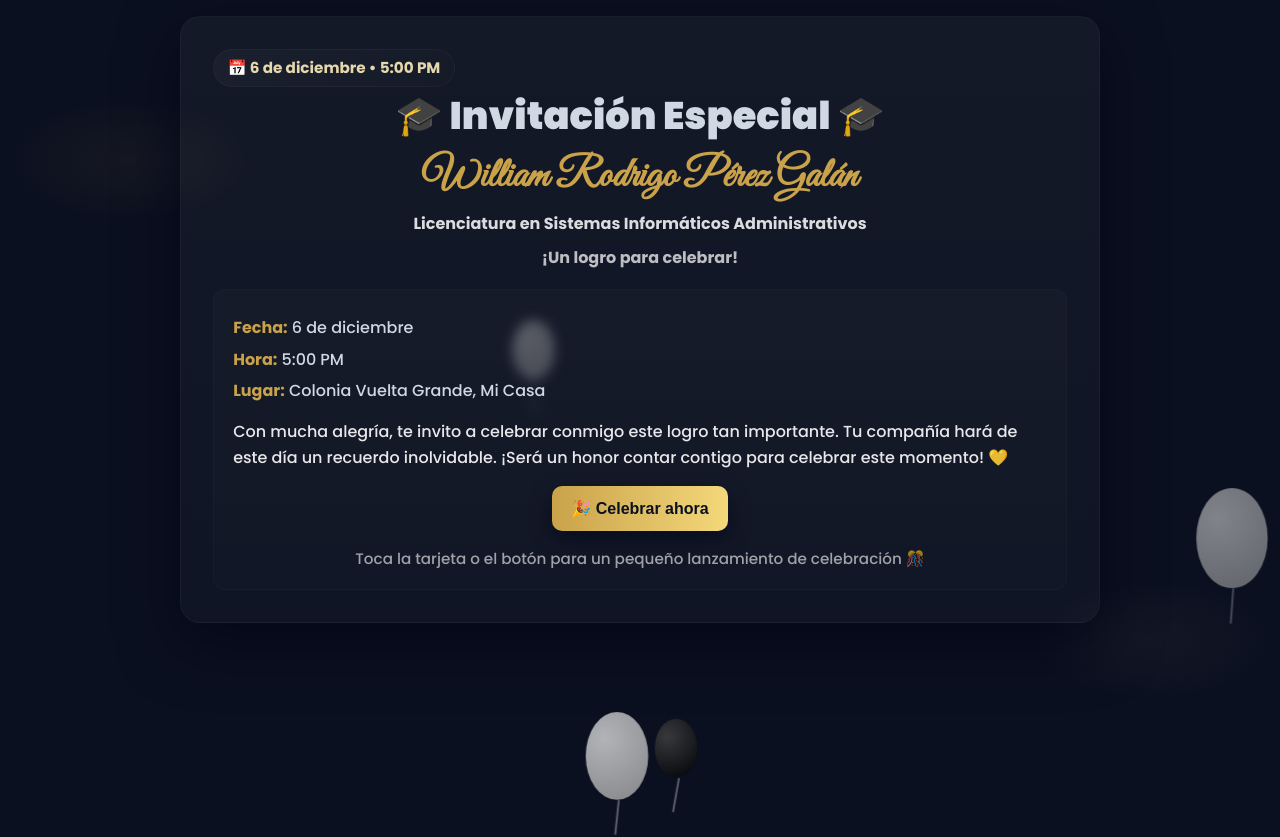
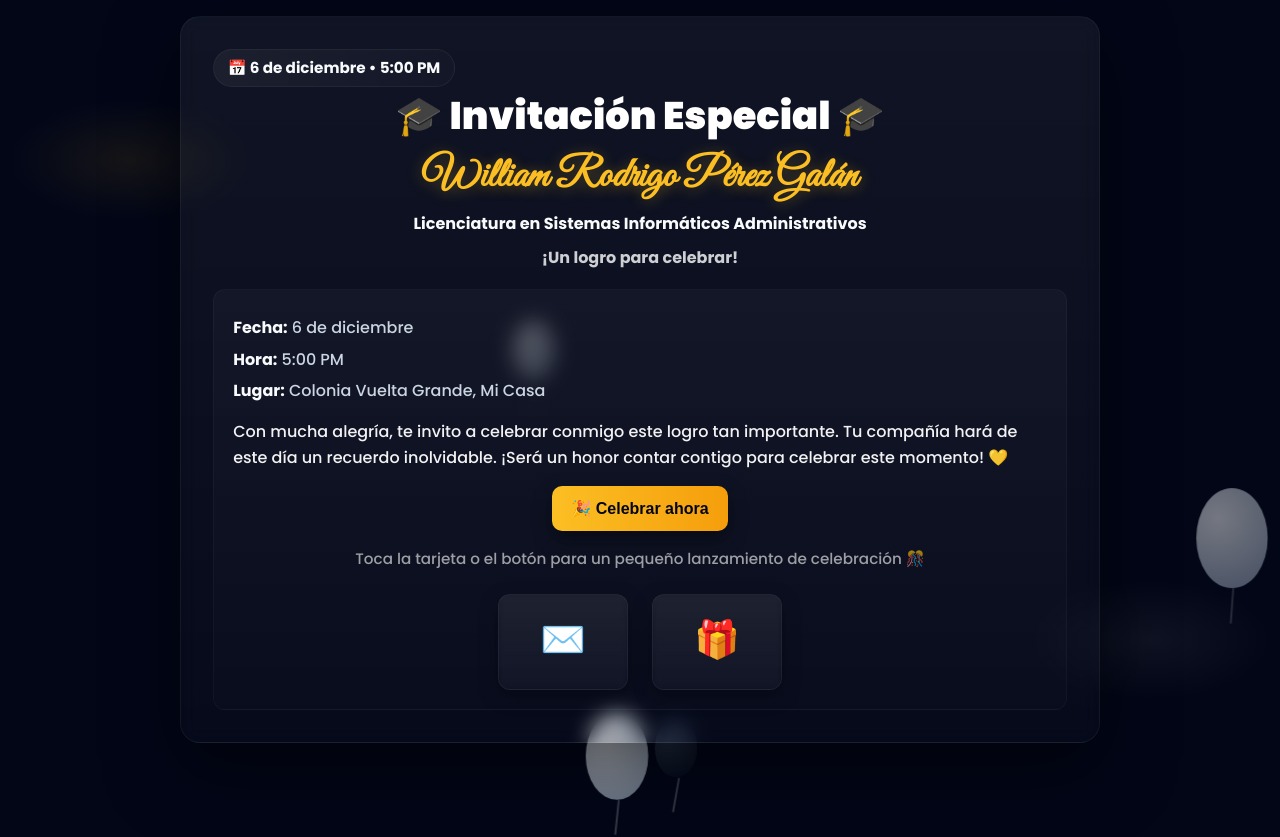
Before and after one commit to PerezWilliam22/invitacion_graduacion, a plain HTML site: page index.html in a window 1280 px wide. Shown: the top 837 px of the page. Drawn offline with nearby package versions, Linux system fonts and the light colour scheme.

Commit message:
Update index.html
mejoras en color iconos de regalo

```diff
--- a/index.html
+++ b/index.html
@@ -10,11 +10,17 @@
 
 <style>
 :root {
-  --bg:#0b1020;
-  --panel:#0f1724cc;
-  --gold:#c9a24a;
-  --accent:#e6d8ad;
-  --muted:#cfd8e3;
+  /* --- NUEVA PALETA MODERNA --- */
+  /* Fondo más oscuro y rico */
+  --bg: #020617;
+  /* Paneles con un tono azul más limpio */
+  --panel: rgba(15, 23, 42, 0.85);
+  /* Dorado más eléctrico y vibrante */
+  --gold: #FBBF24;
+  /* Acento casi blanco para mayor nitidez */
+  --accent: #F8FAFC;
+  /* Texto secundario más gris-azulado limpio */
+  --muted: #CBD5E1;
 }
 
 * { box-sizing: border-box; margin: 0; padding: 0; }
@@ -22,8 +28,9 @@
 body {
   font-family: 'Poppins', system-ui, sans-serif;
   background:
-    radial-gradient(1200px 600px at 10% 20%, rgba(201,162,74,0.06), transparent 10%),
-    radial-gradient(1000px 500px at 90% 80%, rgba(230,216,173,0.04), transparent 12%),
+    /* Gradientes ajustados a los nuevos colores */
+    radial-gradient(1200px 600px at 10% 20%, rgba(251, 191, 36, 0.08), transparent 10%),
+    radial-gradient(1000px 500px at 90% 80%, rgba(248, 250, 252, 0.05), transparent 12%),
     var(--bg);
   color: var(--muted);
   padding: 1rem;
@@ -39,12 +46,13 @@ body {
 
 .card {
   width: 100%;
-  background: linear-gradient(180deg, rgba(255,255,255,0.04), rgba(255,255,255,0.025));
+  /* Fondo de tarjeta más cristalino */
+  background: linear-gradient(180deg, rgba(255,255,255,0.06), rgba(255,255,255,0.02));
   border-radius: 20px;
   padding: 2rem;
-  backdrop-filter: blur(6px);
-  box-shadow: 0 20px 60px rgba(2,6,23,0.7);
-  border: 1px solid rgba(255,255,255,0.03);
+  backdrop-filter: blur(10px); /* Un poco más de desenfoque */
+  box-shadow: 0 25px 70px rgba(0,0,0,0.5); /* Sombra más profunda y moderna */
+  border: 1px solid rgba(255,255,255,0.05);
   position: relative;
   overflow: visible;
   z-index: 10;
@@ -58,17 +66,17 @@ body {
   gap: .6rem;
   padding: .4rem .85rem;
   border-radius: 999px;
-  background: linear-gradient(90deg, rgba(255,255,255,0.03), rgba(255,255,255,0.01));
+  background: linear-gradient(90deg, rgba(255,255,255,0.05), rgba(255,255,255,0.02));
   color: var(--accent);
   font-weight: 700;
   font-size: .95rem;
-  border: 1px solid rgba(255,255,255,0.03);
+  border: 1px solid rgba(255,255,255,0.05);
 }
 
 .title {
   font-size: clamp(1.5rem, 4vw, 2.4rem);
   font-weight: 900;
-  color: var(--muted);
+  color: #ffffff; /* Título principal en blanco puro para contraste */
   margin: 0;
   text-align: center;
 }
@@ -78,27 +86,81 @@ body {
   color: var(--gold);
   font-size: clamp(1.8rem, 5vw, 2.6rem);
   margin-top: .25rem;
+  /* Sutil brillo en el texto dorado */
+  text-shadow: 0 2px 15px rgba(251, 191, 36, 0.3);
 }
 
-.degree { text-align: center; margin-top: .5rem; color: rgba(255,255,255,0.85); font-weight: 600; }
-.subtitle { color: rgba(255,255,255,0.72); font-weight: 600; margin-top: .55rem; text-align: center; display: block; }
+.degree { text-align: center; margin-top: .5rem; color: var(--accent); font-weight: 600; }
+.subtitle { color: rgba(255,255,255,0.8); font-weight: 600; margin-top: .55rem; text-align: center; display: block; }
 
 .content { display: flex; gap: 2rem; margin-top: 1.2rem; align-items: flex-start; flex-wrap: wrap; }
 .leftCol { flex: 1; min-width: 280px; }
-.panel { background: linear-gradient(180deg, rgba(255,255,255,0.02), rgba(255,255,255,0.01)); border-radius: 12px; padding: 1.2rem; border: 1px solid rgba(255,255,255,0.02); }
+.panel { background: linear-gradient(180deg, rgba(255,255,255,0.03), rgba(255,255,255,0.01)); border-radius: 12px; padding: 1.2rem; border: 1px solid rgba(255,255,255,0.03); }
 
 .info p { margin: .4rem 0; font-size: 1rem; color: var(--muted); }
-.info p strong { color: var(--gold); font-weight: 700; }
+.info p strong { color: var(--accent); font-weight: 700; }
 
-.message { margin-top: 1rem; line-height: 1.6; color: rgba(255,255,255,0.9); font-size: clamp(0.95rem, 2vw, 1rem); }
+.message { margin-top: 1rem; line-height: 1.6; color: rgba(255,255,255,0.95); font-size: clamp(0.95rem, 2vw, 1rem); }
 .cta { display: flex; gap: .6rem; flex-wrap: wrap; margin-top: 1rem; justify-content: center; }
 
-.btn { border: 0; padding: .8rem 1.2rem; border-radius: 10px; font-weight: 700; cursor: pointer; box-shadow: 0 8px 20px rgba(2,6,23,0.6); transition: transform .2s; font-size: 1rem; }
-.btn:hover { transform: scale(1.05); }
-.btn.primary { background: linear-gradient(90deg, var(--gold), #f4d87a); color: #081021; }
+.btn { border: 0; padding: .8rem 1.2rem; border-radius: 10px; font-weight: 700; cursor: pointer; box-shadow: 0 8px 20px rgba(0,0,0,0.4); transition: transform .2s, box-shadow .2s; font-size: 1rem; }
+.btn:hover { transform: scale(1.05); box-shadow: 0 12px 25px rgba(251, 191, 36, 0.3); }
+.btn.primary {
+  /* Gradiente dorado más vibrante */
+  background: linear-gradient(90deg, var(--gold), #f59e0b);
+  color: #020617;
+}
 .btn.ghost { background: transparent; border: 1px solid rgba(255,255,255,0.06); color: var(--muted); }
 
 .footerNote { margin-top: 1rem; color: rgba(255,255,255,0.6); font-size: .95rem; text-align: center; }
+
+/* 🎁 Opciones de regalo */
+.gift-section {
+  margin-top: 1.5rem;
+  text-align: center;
+}
+
+.gift-section h3 {
+  color: var(--gold);
+  font-size: 1.2rem;
+  margin-bottom: .7rem;
+  font-weight: 700;
+}
+
+.gift-options {
+  display: flex;
+  justify-content: center;
+  gap: 1.5rem;
+  flex-wrap: wrap;
+}
+
+.gift {
+  display: flex;
+  flex-direction: column;
+  align-items: center;
+  background: linear-gradient(180deg, rgba(255,255,255,0.04), rgba(255,255,255,0.01));
+  padding: 1rem .8rem;
+  border-radius: 12px;
+  width: 130px;
+  border: 1px solid rgba(255,255,255,0.05);
+  backdrop-filter: blur(3px);
+  box-shadow: 0 6px 20px rgba(0,0,0,0.3);
+  transition: transform .2s, border-color .2s;
+}
+
+.gift:hover { transform: scale(1.06); border-color: var(--gold); }
+
+.gift .icon {
+  font-size: 2.3rem;
+  margin-bottom: .4rem;
+}
+
+.gift p {
+  color: var(--muted);
+  font-weight: 600;
+  margin: 0;
+  font-size: .95rem;
+}
 
 /* Globos con cinta ondulante */
 .balloon {
@@ -118,14 +180,14 @@ body {
   left:50%;
   width:2px;
   height:35px;
-  background: rgba(255,255,255,0.4);
+  background: rgba(255,255,255,0.3);
   border-radius:1px;
   transform: translateX(-50%);
   animation: ribbonWave 2s ease-in-out infinite alternate;
 }
 
 @keyframes floatUp {
-  0% { transform: translateY(0) scale(1); opacity: 1; }
+  0% { transform: translateY(0) scale(1); opacity: 0.8; }
   100% { transform: translateY(-110vh) scale(1.05); opacity: 0; }
 }
 
@@ -177,7 +239,20 @@ body {
           <div class="cta">
             <button class="btn primary" id="confettiBtn">🎉 Celebrar ahora</button>
           </div>
+
           <div class="footerNote">Toca la tarjeta o el botón para un pequeño lanzamiento de celebración 🎊</div>
+
+          <div class="gift-section">
+            <div class="gift-options">
+              <div class="gift">
+                <div class="icon">✉️</div>
+                </div>
+                  <div class="gift">
+                <div class="icon">🎁</div>
+                </div>
+            </div>
+          </div>
+
         </div>
       </div>
     </div>
@@ -191,12 +266,18 @@ document.addEventListener("DOMContentLoaded", () => {
   const card = document.querySelector(".card");
   const decor = document.querySelector(".decor");
 
-  // 🎉 Confeti
-  const launch = () => confetti({ particleCount: 180, spread: 100, origin: { y: 0.6 } });
+  // 🎉 Confeti con colores MODERNOS (el que te gustó)
+  const launch = () => confetti({
+      particleCount: 180,
+      spread: 120,
+      origin: { y: 0.6 },
+      colors: ['#FBBF24', '#F59E0B', '#ffffff', '#CBD5E1'], // Paleta nueva
+      ticks: 250
+  });
   card.addEventListener("click", launch);
   confettiBtn.addEventListener("click", launch);
 
-  // 🎈 Globos flotantes con colores de graduación
+  // 🎈 Globos flotantes con colores ACTUALIZADOS
   function createBalloon() {
     const balloon = document.createElement("div");
     balloon.classList.add("balloon");
@@ -206,13 +287,16 @@ document.addEventListener("DOMContentLoaded", () => {
     balloon.style.left = Math.random() * 100 + "%";
 
     const colors = [
-      "radial-gradient(circle at 30% 30%, #ffd86f, #c9a24a)", // dorado
-      "radial-gradient(circle at 30% 30%, #d7d7d7, #a0a0a0)", // plateado
-      "radial-gradient(circle at 30% 30%, #444, #000)"        // negro
+      // Nuevo dorado vibrante
+      "radial-gradient(circle at 30% 30%, #FCD34D, #F59E0B)",
+      // Blanco/Plata limpio
+      "radial-gradient(circle at 30% 30%, #F8FAFC, #94A3B8)",
+      // Azul oscuro profundo
+      "radial-gradient(circle at 30% 30%, #334155, #020617)"
     ];
     balloon.style.background = colors[Math.floor(Math.random() * colors.length)];
     balloon.style.animationDuration = 6 + Math.random() * 6 + "s";
-    balloon.style.opacity = 0.9;
+    balloon.style.opacity = 0.85;
     decor.appendChild(balloon);
     setTimeout(() => balloon.remove(), 12000);
   }
```
